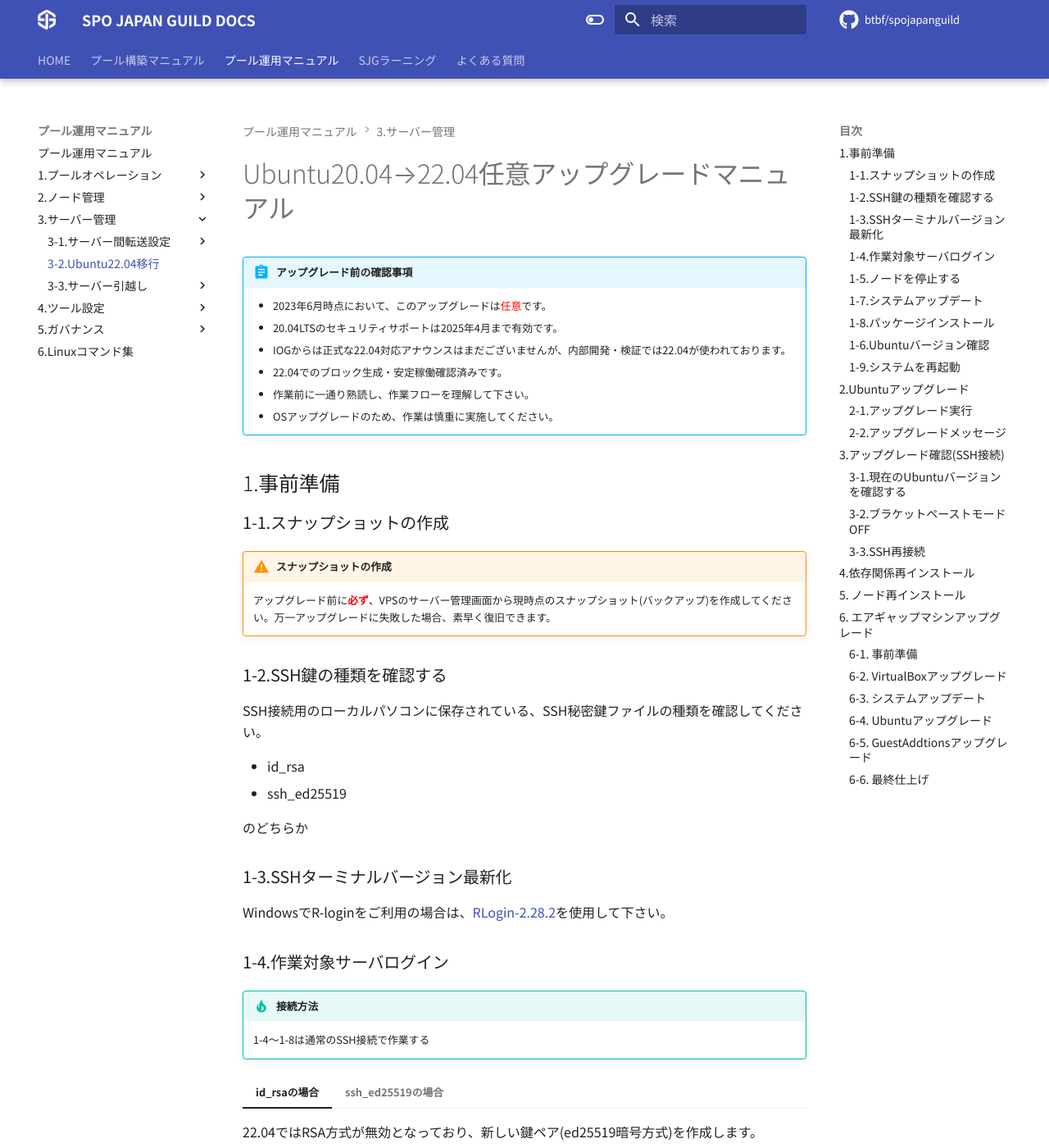
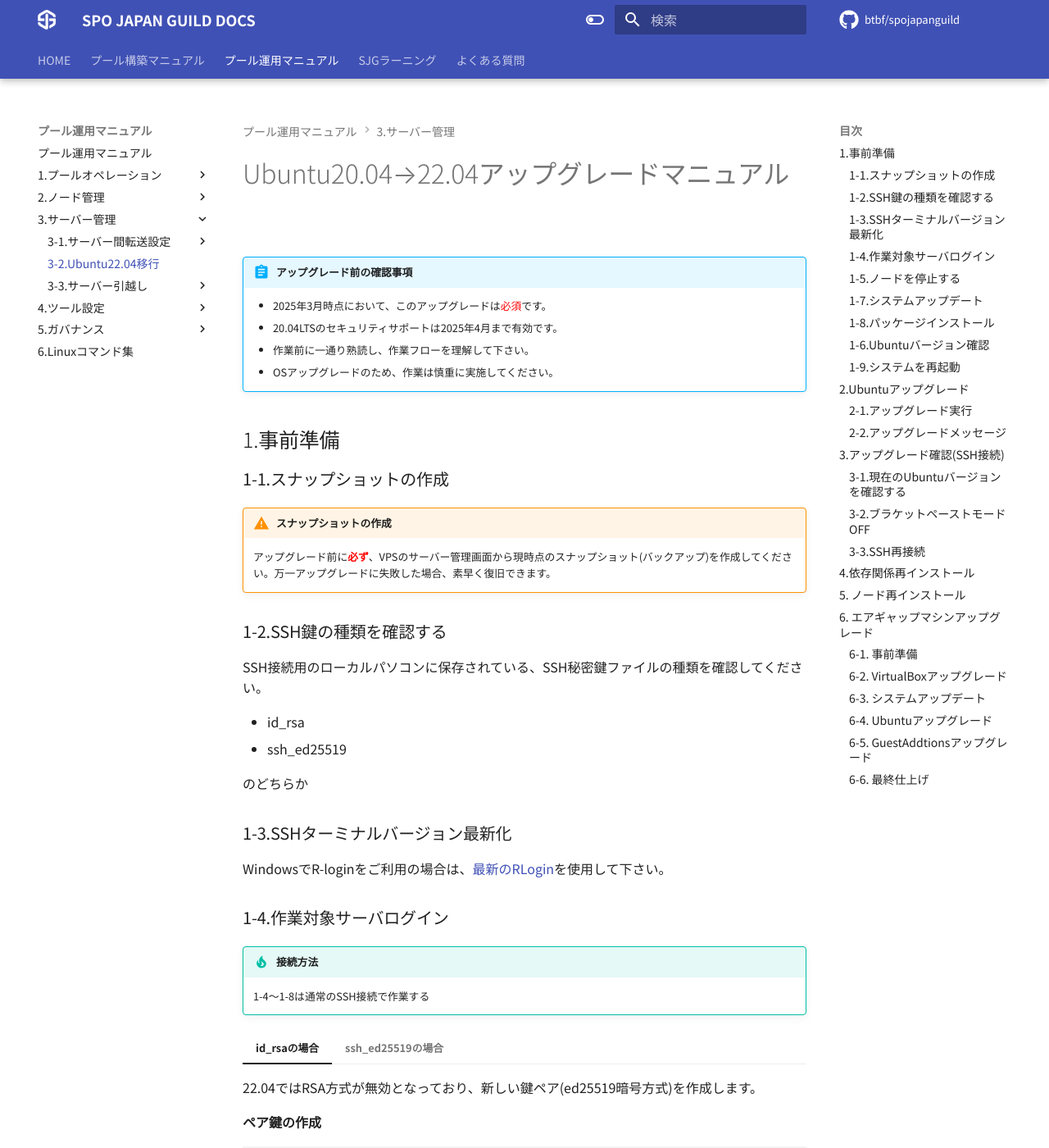
Before and after one commit to btbf/spojapanguild, an MkDocs documentation site: the page built from docs/operation/ubuntu22.md, in a window 1280 px wide and 1400 px high. Shown: the whole window at 82% size. Built offline with MkDocs 1.6.1 and Material for MkDocs 9.7.7, drawn with Linux system fonts in a browser that asks for light colours; comment, search, counter and statistics services are not loaded; some of the changed text lies outside the part shown.

Commit message:
Fixed 22.04 Upgrade

```diff
--- a/docs/operation/ubuntu22.md
+++ b/docs/operation/ubuntu22.md
@@ -1,15 +1,12 @@
 
-# Ubuntu20.04→22.04任意アップグレードマニュアル
+# Ubuntu20.04→22.04アップグレードマニュアル
 
 !!! abstract "アップグレード前の確認事項"
 
-    * 2023年6月時点において、このアップグレードは<font color=red>任意</font>です。
+    * 2025年3月時点において、このアップグレードは<font color=red>必須</font>です。
     * 20.04LTSのセキュリティサポートは2025年4月まで有効です。
-    * IOGからは正式な22.04対応アナウンスはまだございませんが、内部開発・検証では22.04が使われております。
-    * 22.04でのブロック生成・安定稼働確認済みです。
     * 作業前に一通り熟読し、作業フローを理解して下さい。
     * OSアップグレードのため、作業は慎重に実施してください。
-
 
 
 ## 1.事前準備
@@ -30,7 +27,7 @@ SSH接続用のローカルパソコンに保存されている、SSH秘密鍵
 
 ### 1-3.SSHターミナルバージョン最新化
 
-WindowsでR-loginをご利用の場合は、[RLogin-2.28.2](https://github.com/kmiya-culti/RLogin/releases/)を使用して下さい。
+WindowsでR-loginをご利用の場合は、[最新のRLogin](https://github.com/kmiya-culti/RLogin/releases/)を使用して下さい。
 
 ### 1-4.作業対象サーバログイン
 
@@ -423,14 +420,8 @@ rm -rf ghc-8.10.7
 
 ## 5. ノード再インストール
 
-既存のノードバージョンで作業内容が異なります。
-
-
-!!! info "既存ノード8.9.4以下の場合"
-    [ノードアップデートマニュアル](./node-update.md)を全て実施してください。
-
-
-!!! info "既存ノード9.1.0の場合"
+<font color=red>ソースコードからビルドされたcardano-node/cliを使用していた場合のみ、以下の手順で再ビルドしてください</font>
+!!! info "再ビルド"
     [ノードアップデートマニュアル](./node-update.md)
     1-1、1-2、2-1、2-2を実施
 
```
